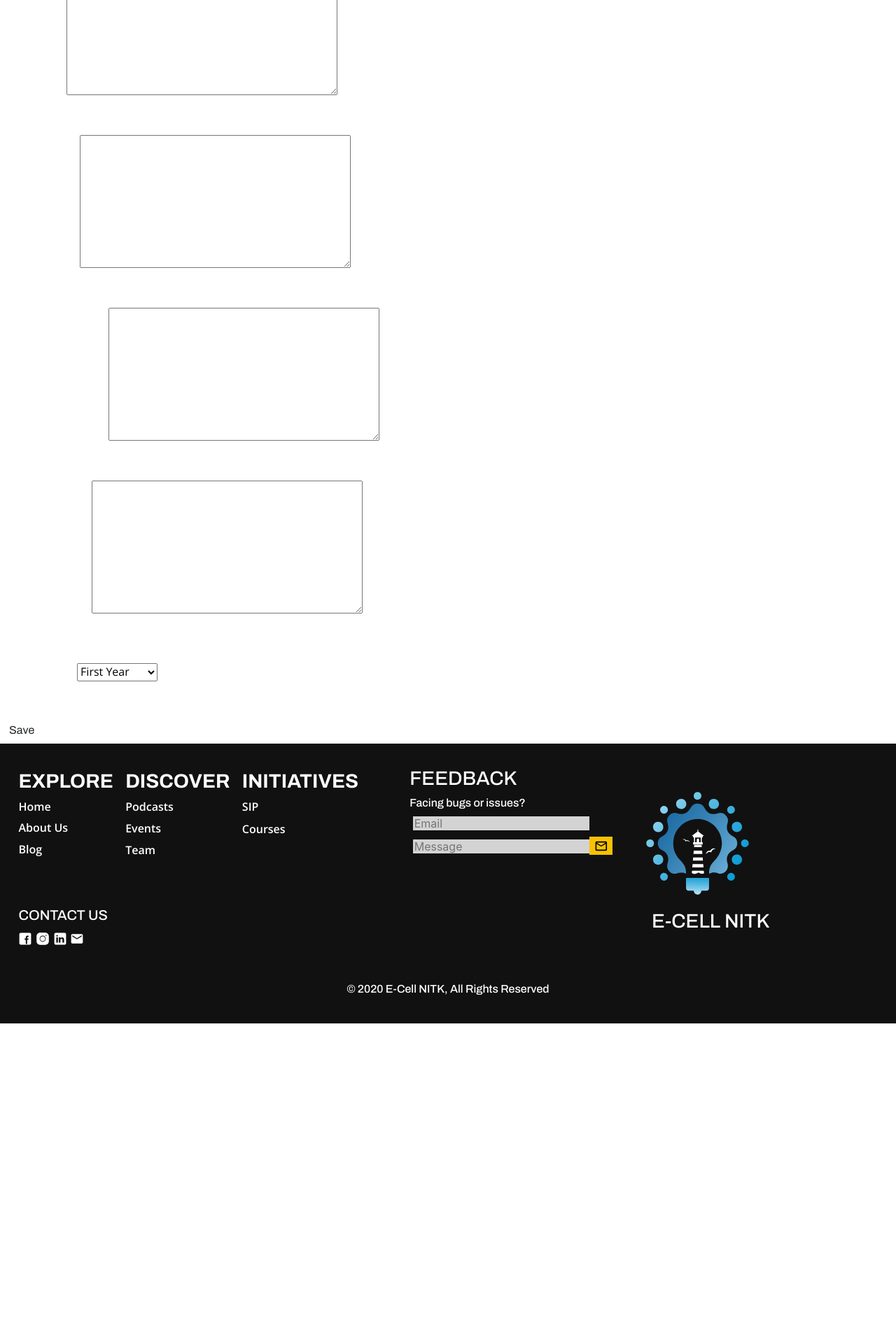
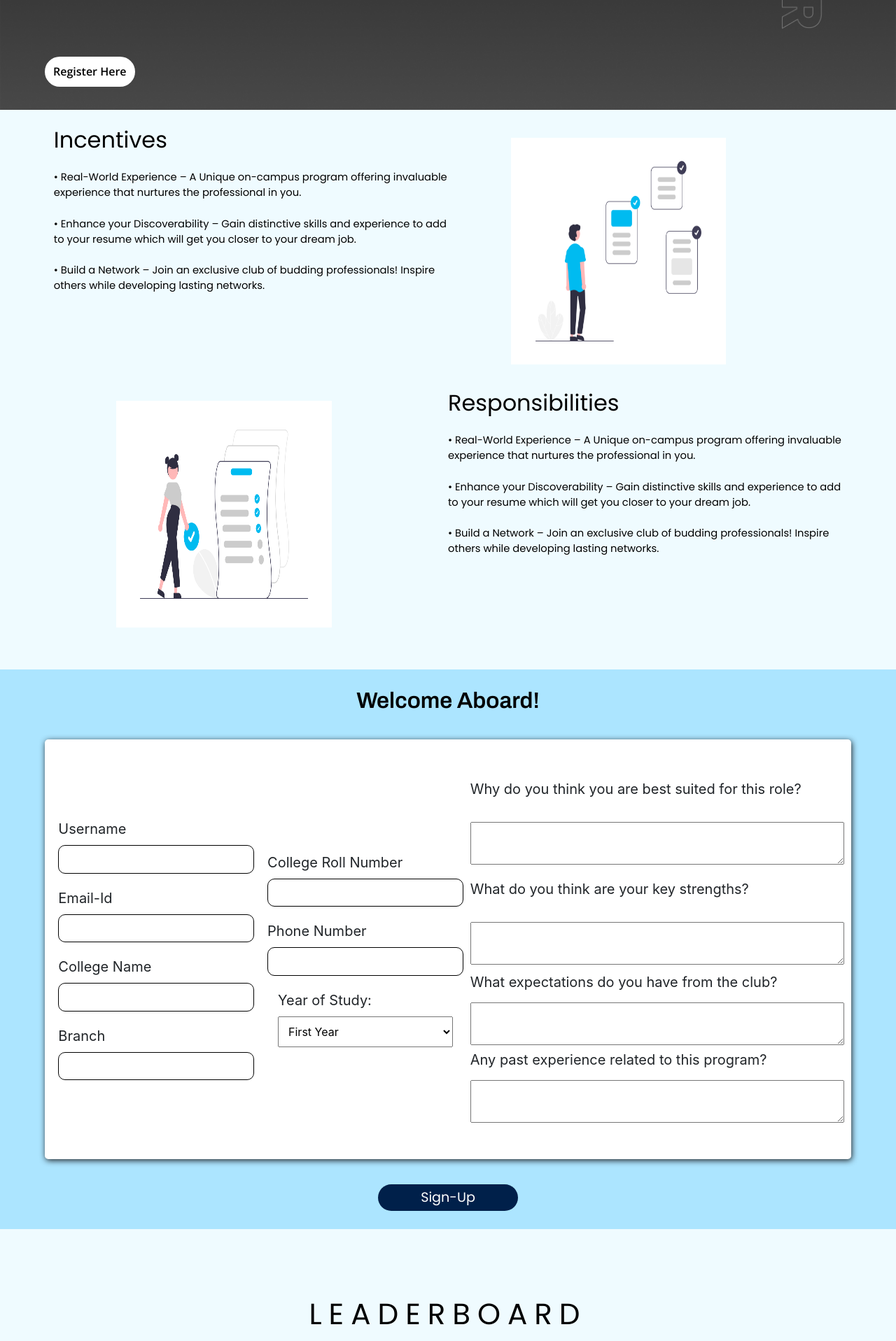
Before and after one commit to sourceganesh/ECell-Website, a Django app: page /cap/ in a window 1280 px wide. Shown: the part 643-2560 px from the top of the page at 70% size. Before the commit the page ends 2106 px from the top, so only its background shows below. Run offline with Django 3.2, Linux system fonts and the light colour scheme; some libraries are stand-ins or nearby versions.

Commit message:
cap page complete

```diff
--- a/cap/forms.py
+++ b/cap/forms.py
@@ -17,8 +17,8 @@ class CampusAmbassadorForm(forms.ModelForm):
         model = CampusAmbassador
         exclude = ['points', 'year_of_study']
         widgets = {
-            'best_suited': forms.Textarea(),
-            'key_strengths': forms.Textarea(),
-            'anticipate_learning': forms.Textarea(),
-            'past_experience': forms.Textarea(),
+            'best_suited': forms.Textarea(attrs={'rows':3, 'cols':50}),
+            'key_strengths': forms.Textarea(attrs={'rows':3, 'cols':50}),
+            'anticipate_learning': forms.Textarea(attrs={'rows':3, 'cols':50}),
+            'past_experience': forms.Textarea(attrs={'rows':3, 'cols':50}),
         }
--- a/cap/views.py
+++ b/cap/views.py
@@ -10,26 +10,28 @@ from django.urls import reverse
 def cap_index(request):
 
     leaderboard_list = CampusAmbassador.objects.all().order_by('points')[:4]
-    context = { 'leaderboad' : leaderboard_list }
+    context = { 'leaderboad' : leaderboard_list, 'page_id' : 'cap-1' }
 
     if request.method == "POST":
         form = CampusAmbassadorForm(request.POST)
         if form.is_valid():
             ambassador = form.save(commit=False)
             ambassador.points = 0
+            ambassador.year_of_study = form.cleaned_data['year_of_study']
             ambassador.save()
             messages.success(request, 'You have successfully registered')
         else:
             errors = dict(form.errors)
-            if "already exists" in errors['email'][0]:
+            if 'email' in errors and "already exists" in errors['email'][0]:
                 messages.error(request, 'You have already registered')
-            elif "already exists" in errors['phone_number'][0]:
+            elif 'phone_number' in errors and "already exists" in errors['phone_number'][0]:
                 messages.error(request, 'You have already registered')
             else:
                 messages.error(request, 'Form Submission Unsuccessful')
+            print(errors)
         return HttpResponseRedirect(reverse('cap:index'))
     else:
         form = CampusAmbassadorForm()
-        context['register_form'] = form
+        context['form'] = form
 
     return render(request, 'cap/index.html', context=context)
--- a/static/css/styles.css
+++ b/static/css/styles.css
@@ -593,9 +593,9 @@ p {
 /*CSS for startups page*/
 
 #startups_header {
-  background-image: url("../images/background/background_sip.jpg");
+  background-image: url("../images/background/background_startup_hub_header.jpg");
   background-repeat: no-repeat;
-  background-position: top;
+  background-position: bottom;
   background-size: cover;
   background-attachment: scroll;
   height: 100%;
@@ -785,26 +785,31 @@ p {
 /* SECTION 3 */
 .cap-3 {
   background-color: #ace5ff;
-  height: 100vh;
+  min-height: 100vh;
   display: flex;
-  justify-content: center;
   align-items: center;
+  justify-content: space-evenly;
+  flex-direction: column;
 }
 .login-form {
-  height: 90vh;
+  margin: 10px;
+  box-shadow: 1px 2px 8px;
+  border-radius: 5px;
+  background-color: #fff;
+  min-height: 75vh;
   padding: 10px;
-  width: 80vw;
+  width: 90%;
   display: flex;
-  flex-direction: column;
   justify-content: space-evenly;
   align-items: center;
 }
-.login-form h1 {
+.cap-3 h1 {
   color: #000000;
   text-align: center;
   width: 100%;
   font-size: 2rem;
   margin: 0 auto;
+  height: 10%;
 }
 .login-form .inputs {
   padding: 10px;
@@ -815,13 +820,26 @@ p {
 .login-form .input1,
 .login-form .input2,
 .login-form .input3,
-.login-form .input4 {
+.login-form .input4,
+.login-form .input5,
+.login-form .input6,
+.login-form .input7,
+.login-form .input8,
+.login-form .input11,
+.login-form .input12 {
   margin: 10px;
   display: flex;
   flex-direction: column;
 }
+select {
+  padding: 10px;
+  width: 250px;
+}
+.inputs:nth-of-type(2) {
+  justify-content: space-around;
+}
 .login-form label {
-  display: inline block;
+  display: inline-block;
   overflow: hidden;
   font-size: 1.25em;
 }
@@ -832,7 +850,7 @@ p {
   padding: 10px;
   border-radius: 10px;
 }
-.login-form .sign-up {
+.sign-up {
   outline: none;
   cursor: pointer;
   width: 200px;
@@ -844,7 +862,7 @@ p {
   font-family: "Poppins";
   border: none;
 }
-.login-form .sign-up:focus {
+.sign-up:focus {
   outline: none;
 }
 
@@ -1479,3 +1497,9 @@ p {
     height: 100%;
   }
 }
+
+@media only screen and (max-width: 1150px) {
+  .login-form {
+    flex-direction: column;
+  }
+}
--- a/templates/base.html
+++ b/templates/base.html
@@ -51,6 +51,7 @@
     />
     <link rel="stylesheet" href="https://unpkg.com/normalize.css@8.0.1/" />
     <link rel="stylesheet" href="{% static 'css/styles.css' %}" />
+    <link href='https://fonts.googleapis.com/css?family=Poppins' rel='stylesheet'>
     <script
       src="https://code.jquery.com/jquery-3.5.1.slim.min.js"
       integrity="sha384-DfXdz2htPH0lsSSs5nCTpuj/zy4C+OGpamoFVy38MVBnE+IbbVYUew+OrCXaRkfj"
@@ -65,13 +66,9 @@
         <header class="col-12">
           <!--navigation-->
           <nav id="header_main" class="text-right navbar">
-            <!--hamburger menu icon-->
-            <!--using this empty image as a fake navbar-brand to shift hamburger menu to the right-->
-            <img
-              src="
-"
-              alt=""
-            />
+            <a href="/" class="text-left"
+              ><img id="nav-logo" src="{% static 'images/logo_ecell.svg' %}" alt=""
+            /></a>
             <img
               id="menu"
               onclick="openNav()"
--- a/templates/cap/index.html
+++ b/templates/cap/index.html
@@ -1,8 +1,68 @@
 {% extends 'base.html' %}
+{% load static %}
+
+{% block hero %}
+    <div class="col-12">
+        <h1>CAMPUS</h1>
+        <h1>AMBASSADOR</h1>
+        <h1>PROGRAM</h1>
+    </div>
+    <button class="button-cap btn hvr-grow" style="height: max-content;" type="button">
+        <a href="#cap-3" class="reg-cap">Register Here</a>
+    </button>
+{% endblock %}
 
 {% block body %}
 
-    {% if messages %}
+     <!-- SECTION-2:Incentives and Resposibilities -->
+     <section id="cap-2" class="container-fluid">
+      <div id="incentives">
+          <h2>Incentives</h2>
+          <p>
+          Real-World Experience – A Unique on-campus program offering
+          invaluable experience that nurtures the professional in you.
+          </p>
+          <p>
+          Enhance your Discoverability – Gain distinctive skills and experience
+          to add to your resume which will get you closer to your dream job.
+          </p>
+          <p>
+          Build a Network – Join an exclusive club of budding professionals!
+          Inspire others while developing lasting networks.
+          </p>
+       </div>
+       <div id="incentives-img">
+        <img src="{% static 'images/CAP/incentives.png' %}" alt="">
+       </div>
+       <div id="responsibilities-img">
+         <img src="{% static 'images/CAP/responsibilities.png' %}" alt="">
+       </div>
+       <div id="responsibilities">
+         <h2>Responsibilities</h2>
+         <p>
+          Real-World Experience – A Unique on-campus program offering
+          invaluable experience that nurtures the professional in you.
+          </p>
+          <p>
+          Enhance your Discoverability – Gain distinctive skills and experience
+          to add to your resume which will get you closer to your dream job.
+          </p>
+          <p>
+          Build a Network – Join an exclusive club of budding professionals!
+          Inspire others while developing lasting networks.
+          </p>
+      </div>
+
+
+</section>
+
+<form method="POST" action="{% url 'cap:index' %}">
+{% csrf_token %}
+ <!-- SECTION-3  FOR Sign-up Page-->
+ <section class="cap-3" id="cap-3">
+  <h1>Welcome Aboard!</h1>
+
+  {% if messages %}
         <div class="alert alert-success alert-dismissible">
         {% for message in messages %}
             <p>{{ message }}</p>
@@ -10,11 +70,95 @@
         </div>
     {% endif %}
 
+    <div class="login-form">
+        <div class="inputs">
+            <div class="input1">
+              <label for="username">Username</label>
+              {{ form.name }}
+            </div>
 
-    <form method="POST" class="post-form" action="{% url 'cap:index' %}">
-        {% csrf_token %}
-        {{ register_form.as_p }}
-        <button type="submit" class="save btn btn-default">Save</button>
-    </form>
+            <div class="input2">
+              <label for="email">Email-Id</label>
+              {{ form.email }}
+            </div>
+
+            <div class="input3">
+                <label for="college">College Name</label>
+                {{ form.college }}
+            </div>
+
+            <div class="input11">
+              <label for="Branch">Branch</label>
+              {{ form.branch }}
+          </div>
+        </div>
+
+      </form>
+      <div class="inputs">
+
+        <div class="input12">
+          <label for="roll_number">College Roll Number</label>
+          {{ form.roll_number }}
+        </div>
+
+        <div class="input5">
+          <label for="phone-number">Phone Number</label>
+          {{ form.phone_number }}
+        </div>
+
+        <div class="input6">
+          <label for="year-of-study">Year of Study:</label>
+          {{ form.year_of_study }}
+        </div>
+      </div>
+
+      <div class="inputs">
+
+        <div class="input7">
+            <label for="question1">Why do you think you are best suited for this role?</label><br>
+            {{ form.best_suited }}
+        </div>
+
+        <div class="input8">
+
+          <label for="question2">What do you think are your key strengths?</label><br>
+          {{ form.key_strengths }}
+
+        </div>
+        <div class="input9">
+          <label for="question3">What expectations do you have from the club?</label><br>
+          {{ form.anticipate_learning }}
+        </div>
+        <div class="input10">
+          <label for="question1">Any past experience related to this program?</label><br>
+          {{ form.past_experience }}
+        </div>
+      </div>
+
+    </div>
+  <button id="sign-up" type="submit" class="sign-up">Sign-Up</button>
+
+
+</section>
+</form>
+
+<!-- SECTION-4:LEADERBOARD -->
+
+<section class="cap-4">
+  <div class="leaderboard">
+
+   <h1>LEADERBOARD</h1>
+
+   <img src="{% static 'images/CAP/leaderboard.png' %}" alt="">
+
+   <ul>
+      {% for ambassador in leaderboard %}
+        <li> <span class="name">{{ambassador.name}}</span>
+        <span class="college">{{ambassador.college}}</span> <span class="points">{{ambassador.points}}</span></li>
+      {% endfor %}
+   </ul>
+
+  </div>
+</section>
 
 {% endblock %}
```
Also changed, not shown: cap/migrations/0001_initial.py.
